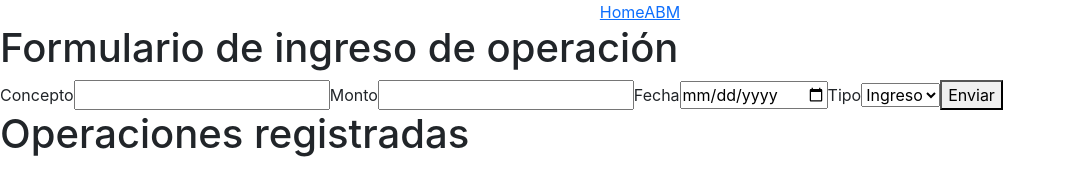
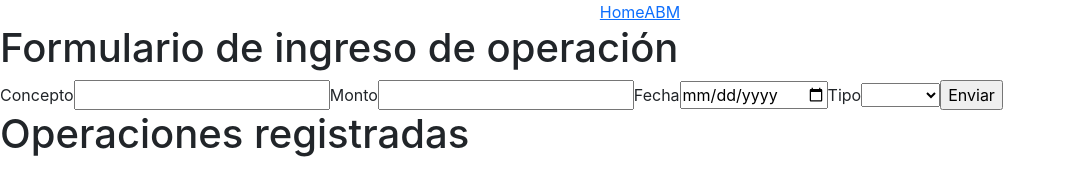
Before and after one commit to marcodromero/challenge-full-stack, a React (Create React App) app in the folder demo/: page /Abm in a window 1280 px wide. Shown: the top 170 px of the page, without its empty margins (0-1065 px from the left). Built offline with nearby package versions, Linux system fonts and the light colour scheme; no server answers.

Commit message:
Hacer que los campos de los formularios sean requeridos.

```diff
--- a/demo/src/components/Form.js
+++ b/demo/src/components/Form.js
@@ -9,11 +9,11 @@ function Form({request, isModal, title}){
                             (
                             <>
                                 <label htmlFor ="modalConcept">Concepto</label>
-                                <input type ="text" id="modalConcept" />
+                                <input type ="text" id="modalConcept" required/>
                                 <label htmlFor ="modalAmount">Monto</label>
-                                <input type ="number" step="0.01" id="modalAmount" />
+                                <input type ="number" step="0.01" id="modalAmount" required/>
                                 <label htmlFor ="modalDate">Fecha</label>
-                                <input type ="date" id="modalDate" />
+                                <input type ="date" id="modalDate" required />
                                 <input type = "hidden" id="modalId_operation" />
                             </>
                             )
@@ -21,13 +21,14 @@ function Form({request, isModal, title}){
                             (
                             <>
                                 <label htmlFor ="concept">Concepto</label>
-                                <input type ="text" id="concept" />
+                                <input type ="text" id="concept" required/>
                                 <label htmlFor ="amount">Monto</label>
-                                <input type ="number" step="0.01" id="amount" />
+                                <input type ="number" step="0.01" id="amount" required/>
                                 <label htmlFor ="date">Fecha</label>
-                                <input type ="date" id="date" />
+                                <input type ="date" id="date" required/>
                                 <label htmlFor ="type">Tipo</label>
-                                <select name="type" id="type">
+                                <select name="type" id="type" defaultValue="DEFAULT" required>
+                                    <option  value ="DEFAULT" disabled></option>
                                     <option value="ingreso">Ingreso</option>
                                     <option value="egreso">Egreso</option>
                                 </select>
@@ -36,7 +37,7 @@ function Form({request, isModal, title}){
 
                     }
 
-                    <button type= 'button' onClick={request}> Enviar </button>
+                    <input type='submit' onSubmit={request} value="Enviar"/>
             </form>
         </div>
     );
--- a/demo/src/components/ModalValidation.js
+++ b/demo/src/components/ModalValidation.js
@@ -30,7 +30,7 @@ function ModalValidation({request}){
                             </tbody>
                         </table>
                         <input type= "hidden" id="modalValidationId_Operation" />
-                        <button type="button" onClick={request}>Confirmar</button>
+                        <button type="submit" onClick={request}>Confirmar</button>
                     </div>
                     <div className="modal-footer">
                         <button type="button" className="btn btn-secondary" data-bs-dismiss="modal">Cancelar</button>
```
